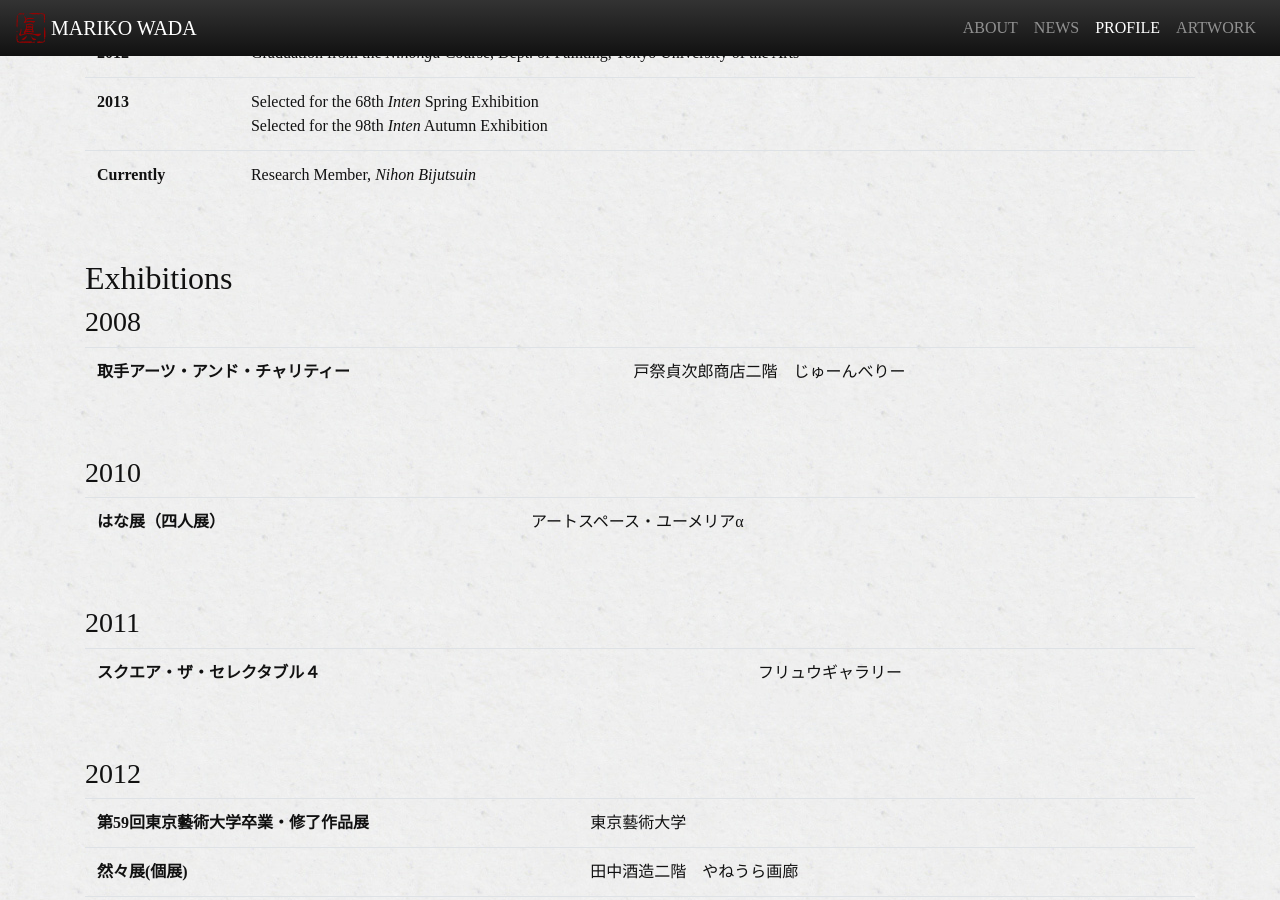
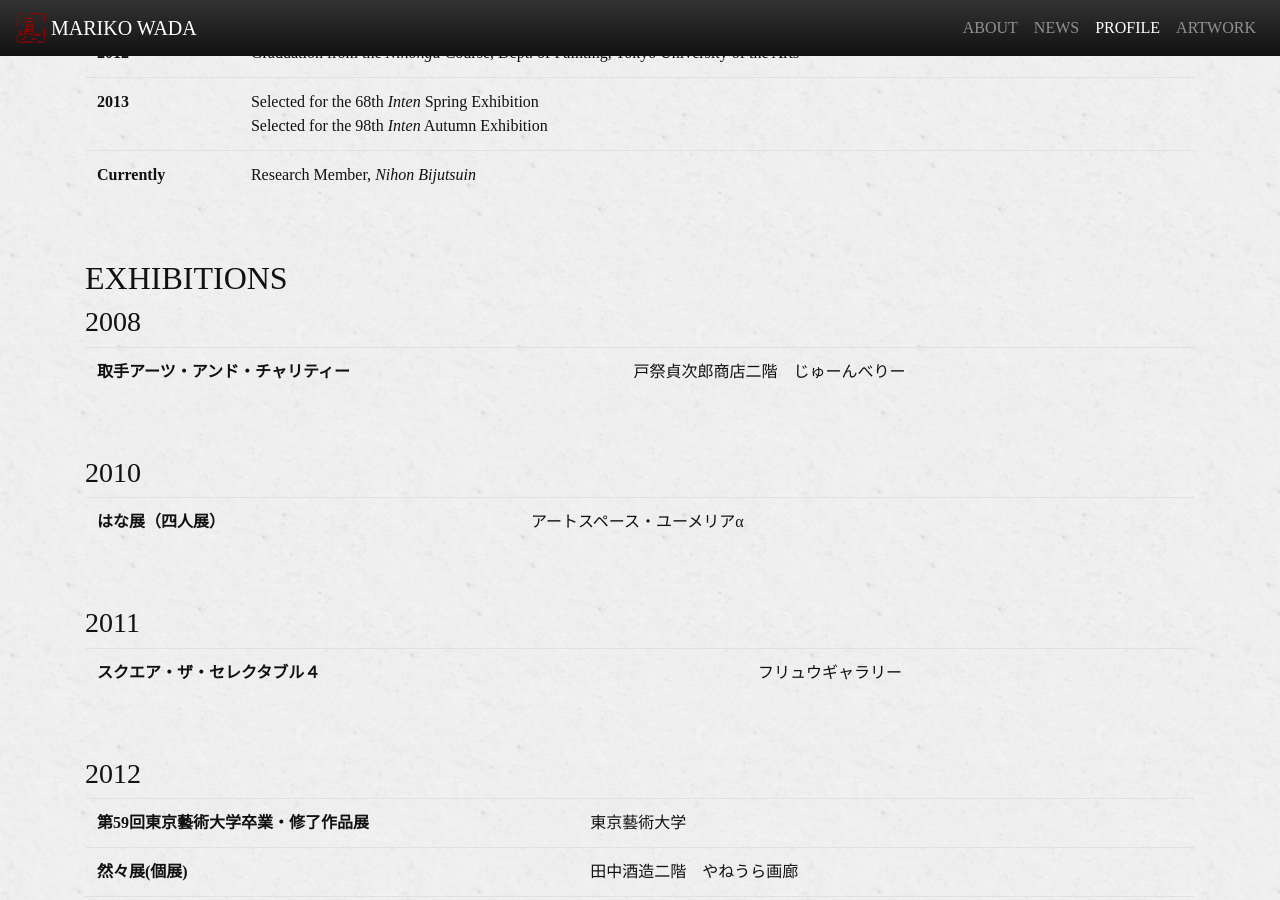
Before and after one commit to marikowadaportfolio/marikowadaportfolio.github.com, a Jekyll site: the page built from en.md, in a window 1280 px wide and 900 px high, scrolled down 2859 px. Built offline with Jekyll 4.4.1, drawn with Linux system fonts in a browser that asks for light colours; nearby versions of some CDN libraries; some web fonts are replaced.

```diff
--- a/_includes/profile.html
+++ b/_includes/profile.html
@@ -46,7 +46,7 @@
             </table>
         <h2>{% case page.language %}
                 {% when 'ja' %}展示会歴
-                {% when 'en' %}Exhibitions
+                {% when 'en' %}EXHIBITIONS
             {% endcase %}</h2>
             {% for yearly in site.profile %} {% comment %} Add events in a year to the corresponding _profile/20xx.md file. Add new years by creating a new _profile/20xx.md file. {% endcomment%}
                 <h3>{{ yearly.year }}</h3>
```
